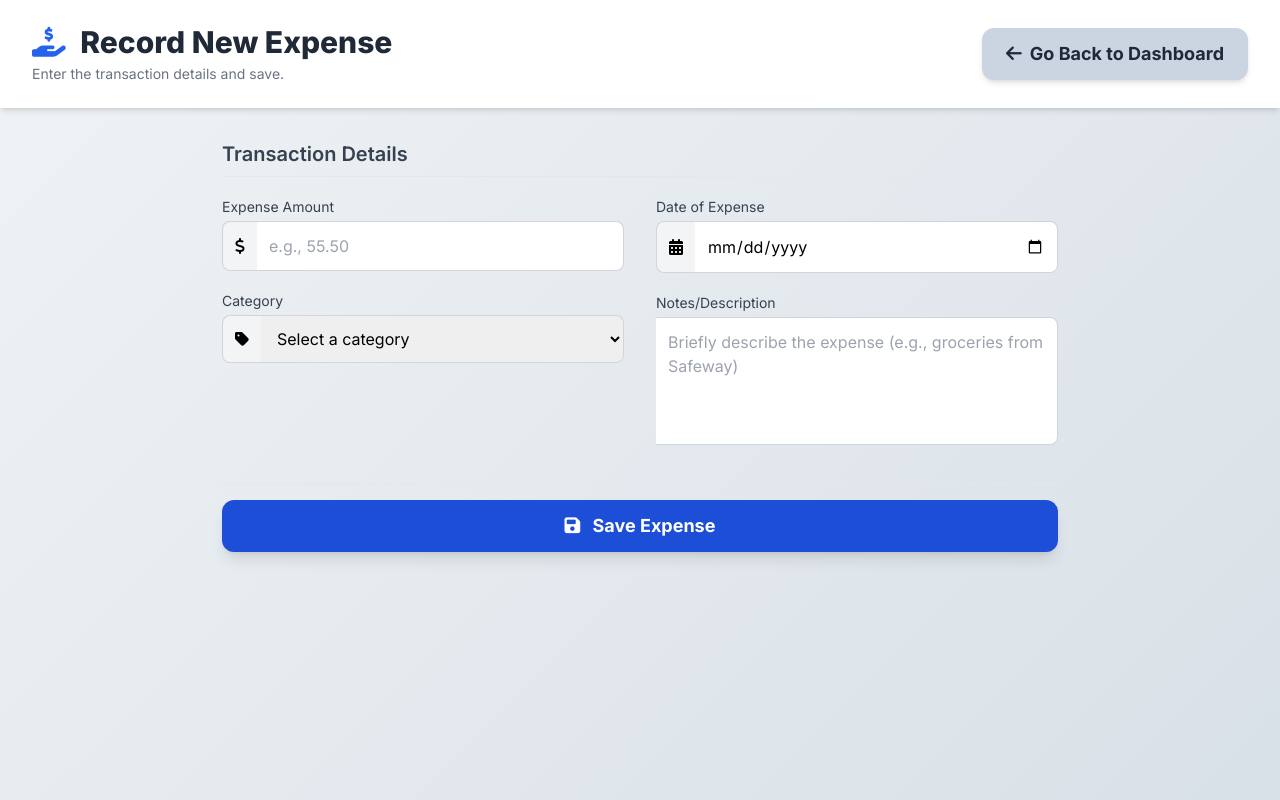
After one commit to keshavyadav11k/Smart-Expense-Tracker-updated, a Flask app: page /add_expense in a window 1280 px wide. The commit adds this page. Run offline with Flask 3, Linux system fonts and the light colour scheme; some libraries are stand-ins or nearby versions.

Commit message:
frontend ready with working backend flow expense and dashboard backend remaining

```diff
--- a/app.py
+++ b/app.py
@@ -1,12 +1,16 @@
-from flask import Flask,render_template,request
+from flask import Flask,render_template,request,redirect,session,url_for
 # import mysql.connector
 import db
 app = Flask(__name__)
-
+# IMPORTANT: Sessions require a secret key to sign the cookies.
+# Change this to a long, complex, random value in a real application.
+app.secret_key = 'your_super_secure_secret_key_12345'
 
 
 @app.route('/')
 def index():
+    if 'username' in session:
+        return redirect(url_for('user_dashboard'))
     return render_template('login.html')
 
 @app.route('/register')
@@ -27,10 +31,59 @@ def perform_registration():
     print("value of result is ",result)
     if result == 1:
 
-        return render_template('login.html')
+        return render_template('login.html',message='Account created successfully! Please log in to continue.',
+        message_type='success'                       )
         # return f"user registered successfully , {result}"
     else:
-        return f"user already present , {result}"
+        return render_template('register.html',message='This username is already taken. Kindly choose another.',
+        message_type='error')
+        # return f"user already present , {result}"
+
+@app.route("/perform_login",methods = ['POST'])
+def perform_login():
+
+    mydatabase = db.MyDatabase()
+    username = request.form.get("username")
+    password = request.form.get("password")
+    result  = mydatabase.loginUser(username,password)
+    if result ==1:
+        # STEP 1: Store the successful username in the Flask session
+        session['username'] = username
+        # session['name'] =
+        return redirect(url_for('user_dashboard'))
+    else:
+        # return f"invalid username or password {result}"
+        return render_template('login.html',message='Invalid username or password.',
+        message_type='error')
+
+@app.route('/dashboard')
+def user_dashboard():
+    # STEP 2: Retrieve the username from the session
+    username = session.get('username')
+    name  = 'Keshav'
+     # Basic security check: if no username in session, redirect to login
+
+    if not username:
+        return redirect('/')
+
+    # STEP 3: Pass the username to the template using render_template
+    return render_template('dashboard.html', name1=name)
+
+@app.route('/profile')
+def user_profile():
+
+    return render_template('profile.html')
+
+@app.route('/add_expense')
+def add_expense():
+
+    return render_template('add_expense.html')
+
+@app.route('/logout')
+def logout():
+    # Clear the session data to log the user out
+    session.pop('username', None)
+    return redirect(url_for('index'))
 
 if __name__ == '__main__':
     app.run(debug=True)
--- /dev/null
+++ b/templates/add_expense.html
@@ -0,0 +1,186 @@
+<!DOCTYPE html>
+<html lang="en">
+<head>
+    <meta charset="UTF-8">
+    <meta name="viewport" content="width=device-width, initial-scale=1.0">
+    <title>SET | Add New Expense - Reversed Button Order</title>
+    <script src="https://cdn.tailwindcss.com"></script>
+    <link rel="stylesheet" href="https://cdnjs.cloudflare.com/ajax/libs/font-awesome/6.5.1/css/all.min.css">
+    <style>
+        @import url('https://fonts.googleapis.com/css2?family=Inter:wght@400;600;700;800&display=swap');
+
+        /* Universal Reset */
+        * {
+            margin: 0;
+            padding: 0;
+            box-sizing: border-box;
+        }
+
+        body {
+            font-family: 'Inter', sans-serif;
+            min-height: 100vh;
+            overflow-x: hidden;
+            background: linear-gradient(135deg, #f0f3f5 0%, #d8e0e7 100%);
+        }
+
+        /* The overall application container */
+        .app-container {
+            display: flex;
+            flex-direction: column;
+            width: 100vw;
+            min-height: 100vh;
+        }
+
+        /* Sticky Header Panel */
+        .form-header-panel {
+            position: sticky;
+            top: 0;
+            z-index: 10;
+            background-color: #ffffff; /* White background for the header */
+            box-shadow: 0 4px 6px -1px rgba(0, 0, 0, 0.1), 0 2px 4px -2px rgba(0, 0, 0, 0.1);
+            padding: 1.5rem 2rem;
+        }
+
+        /* Main Form Content */
+        .form-content {
+            padding: 2rem;
+            flex-grow: 1; /* Allows content area to fill remaining space */
+            max-width: 900px; /* Max width for readability */
+            width: 100%;
+            margin: 0 auto; /* Center the content under the full-width header */
+        }
+
+        /* --- Input Styles (Unified) --- */
+        .input-group-text {
+            background-color: #f3f4f6;
+            border: 1px solid #d1d5db;
+            border-right: none;
+            border-radius: 0.5rem 0 0 0.5rem;
+            padding: 0.75rem;
+            display: flex;
+            align-items: center;
+        }
+        .form-control {
+            border: 1px solid #d1d5db;
+            border-left: none;
+            border-radius: 0 0.5rem 0.5rem 0;
+            padding: 0.75rem;
+            transition: border-color 0.2s;
+            width: 100%;
+        }
+        .form-control:focus {
+            box-shadow: 0 0 0 3px rgba(37, 117, 252, 0.2);
+            border-color: #2575fc;
+            outline: none;
+        }
+        .btn-blue {
+            background-color: #1d4ed8;
+            transition: background-color 0.3s;
+        }
+        .btn-blue:hover {
+            background-color: #2563eb;
+        }
+        /* Primary button is now at the bottom */
+        .btn-primary-action {
+             background-color: #1d4ed8;
+             transition: background-color 0.3s;
+        }
+        .btn-primary-action:hover {
+            background-color: #2563eb;
+        }
+        /* Secondary button (Back to Dashboard) is now in the header */
+        .btn-secondary {
+            background-color: #cbd5e1; /* Light gray background */
+            color: #1f2937; /* Dark gray text */
+            transition: background-color 0.3s, color 0.3s;
+        }
+        .btn-secondary:hover {
+            background-color: #94a3b8; /* Slightly darker gray on hover */
+            color: white;
+        }
+    </style>
+</head>
+<body>
+
+    <div class="app-container">
+
+        <div class="form-header-panel">
+            <div class="flex flex-col md:flex-row justify-between items-start md:items-center max-w-7xl mx-auto">
+
+                <div class="mb-4 md:mb-0">
+                    <h3 class="text-3xl font-extrabold text-gray-800">
+                        <i class="fas fa-hand-holding-usd me-2 text-blue-600"></i> Record New Expense
+                    </h3>
+                    <p class="text-sm text-gray-500 mt-1">Enter the transaction details and save.</p>
+                </div>
+
+                <a href="/dashboard" class="btn-secondary text-center py-3 px-6 rounded-xl font-bold text-lg w-full md:w-auto shadow-md hover:shadow-lg inline-flex items-center justify-center space-x-2 order-first md:order-none">
+                    <i class="fas fa-arrow-left mr-2"></i> Go Back to Dashboard
+                </a>
+            </div>
+        </div>
+
+        <div class="form-content">
+
+            <form id="expense-form" action="/add_expense" method="POST">
+
+                <h4 class="text-xl font-semibold text-gray-700 mb-5 border-b pb-2">Transaction Details</h4>
+
+                <div class="flex flex-col md:flex-row md:space-x-8">
+
+                    <div class="flex-1 space-y-5">
+
+                        <div>
+                            <label for="amount" class="block text-sm font-medium text-gray-700 mb-1">Expense Amount</label>
+                            <div class="flex">
+                                <span class="input-group-text"><i class="fas fa-dollar-sign"></i></span>
+                                <input type="number" step="0.01" class="form-control" id="amount" name="amount" placeholder="e.g., 55.50" required>
+                            </div>
+                        </div>
+
+                        <div>
+                            <label for="category" class="block text-sm font-medium text-gray-700 mb-1">Category</label>
+                            <div class="flex">
+                                <span class="input-group-text"><i class="fas fa-tag"></i></span>
+                                <select class="form-control" id="category" name="category" required>
+                                    <option value="" disabled selected>Select a category</option>
+                                    <option value="Food">Food & Dining</option>
+                                    <option value="Transport">Transportation</option>
+                                    <option value="Utilities">Utilities</option>
+                                    <option value="Entertainment">Entertainment</option>
+                                    <option value="Shopping">Shopping</option>
+                                    <option value="Other">Other</option>
+                                </select>
+                            </div>
+                        </div>
+
+                    </div>
+
+                    <div class="flex-1 space-y-5 mt-5 md:mt-0">
+
+                        <div>
+                            <label for="date" class="block text-sm font-medium text-gray-700 mb-1">Date of Expense</label>
+                            <div class="flex">
+                                <span class="input-group-text"><i class="fas fa-calendar-alt"></i></span>
+                                <input type="date" class="form-control" id="date" name="date" required>
+                            </div>
+                        </div>
+
+                        <div>
+                            <label for="description" class="block text-sm font-medium text-gray-700 mb-1">Notes/Description</label>
+                            <textarea class="form-control resize-none h-32" id="description" name="description" rows="3" placeholder="Briefly describe the expense (e.g., groceries from Safeway)"></textarea>
+                        </div>
+                    </div>
+
+                </div>
+
+                <div class="mt-8 pt-4 border-t">
+                    <button type="submit" class="btn-primary-action text-white py-3 px-6 rounded-xl font-bold text-lg w-full shadow-lg hover:shadow-xl">
+                        <i class="fas fa-save mr-2"></i> Save Expense
+                    </button>
+                </div>
+            </form>
+        </div>
+    </div>
+</body>
+</html>
```
Also changed, not shown: db.py (+34 -0 lines), templates/dashboard.html (added, +126 -0 lines), templates/login.html (+57 -9 lines), templates/profile.html (added, +176 -0 lines), templates/register.html (+39 -3 lines).
